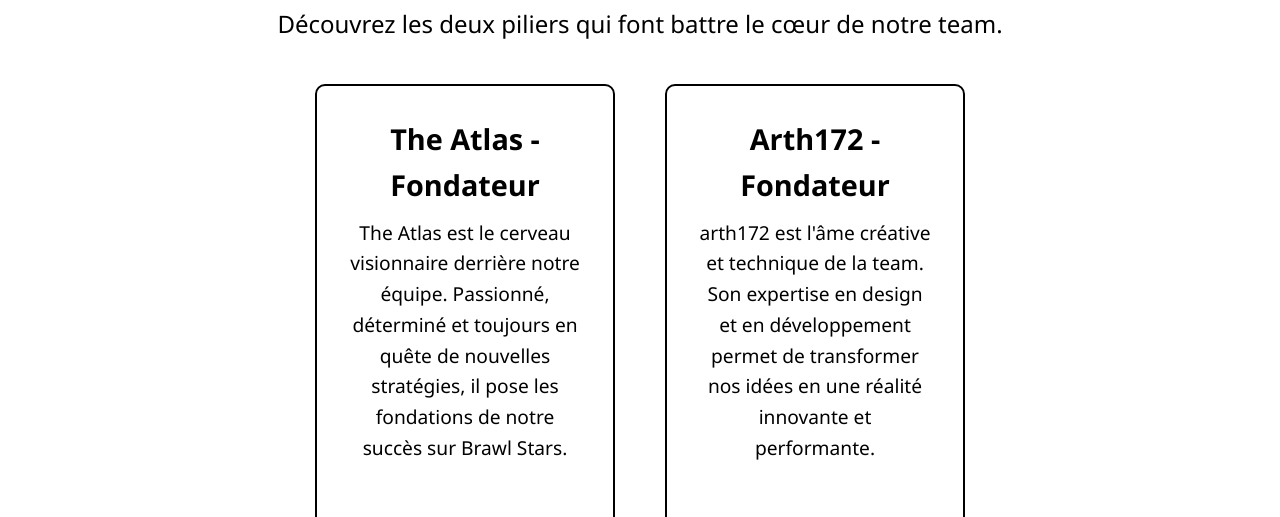
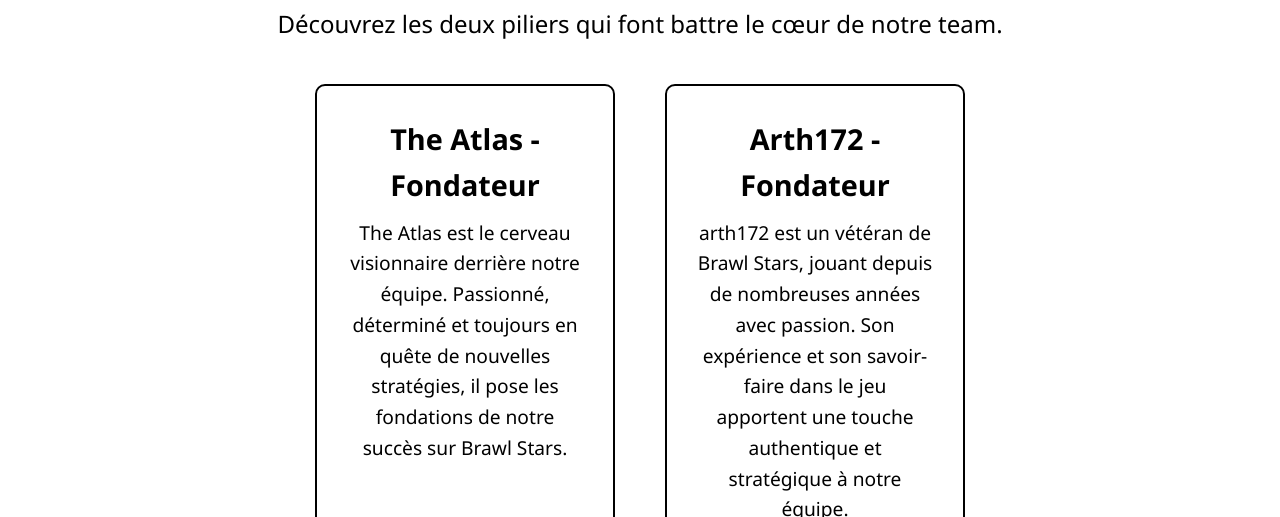
Before and after one commit to theatlas-1596/universelegion, a plain HTML site: page equipe.html in a window 1280 px wide. Shown: the part 435-952 px from the top of the page. Drawn offline with Linux system fonts and the light colour scheme.

Commit message:
Update equipe.html

```diff
--- a/equipe.html
+++ b/equipe.html
@@ -37,9 +37,7 @@
         <div class="member">
           <h2>Arth172 - Fondateur</h2>
           <p>
-            arth172 est l'âme créative et technique de la team.
-            Son expertise en design et en développement permet de transformer
-            nos idées en une réalité innovante et performante.
+            arth172 est un vétéran de Brawl Stars, jouant depuis de nombreuses années avec passion. Son expérience et son savoir-faire dans le jeu apportent une touche authentique et stratégique à notre équipe.
           </p>
         </div>
       </div>
```
